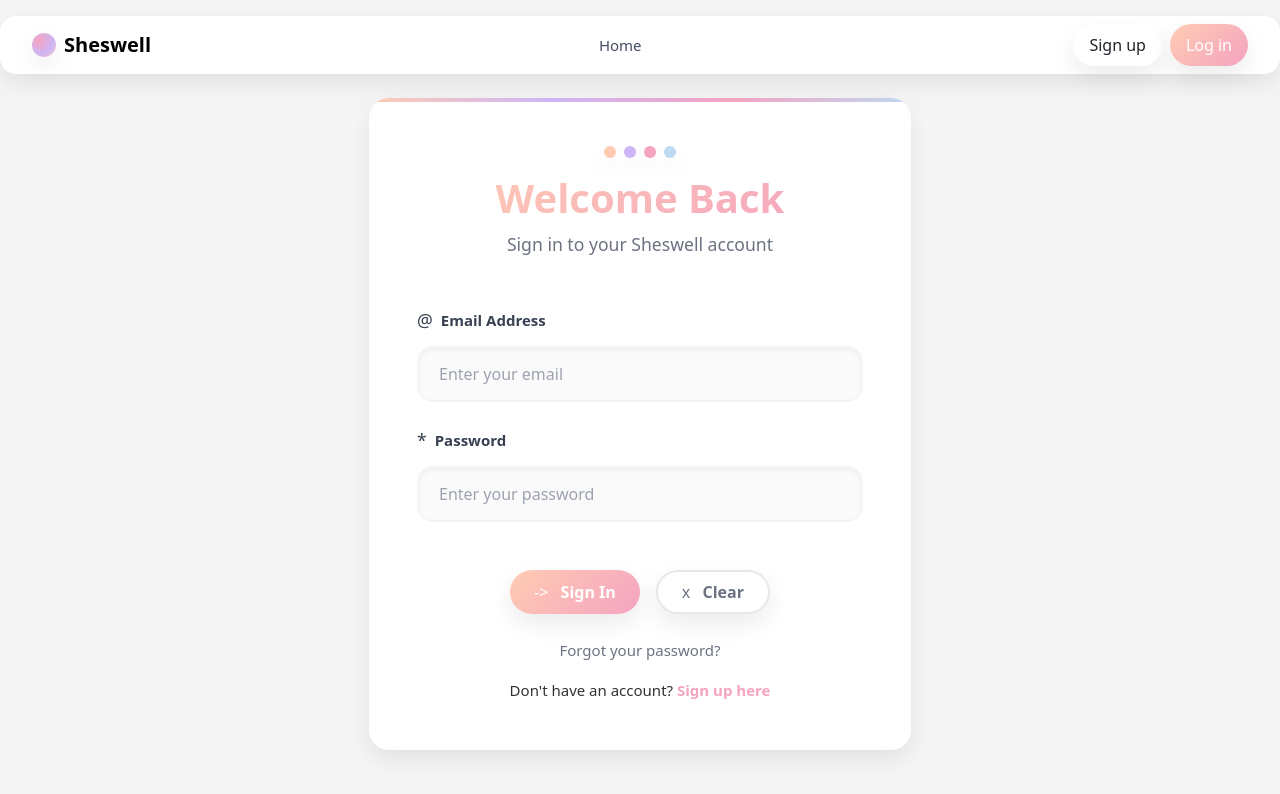
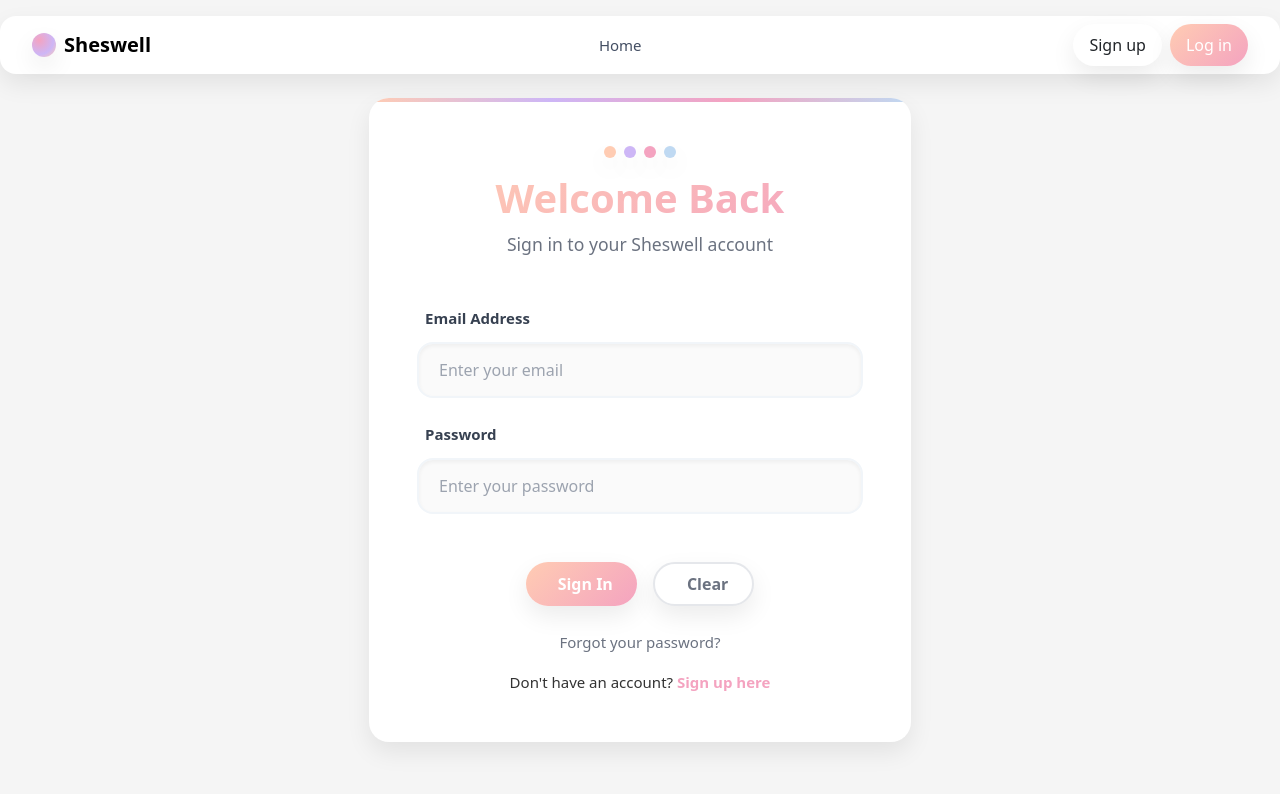
Before and after one commit to DiDi-0730/FIT5032-Sheswell, a Vue app: page /login in a window 1280 px wide. Shown: the top 794 px of the page. Built offline with nearby package versions, Linux system fonts and the light colour scheme.

Commit message:
edited the login

```diff
--- a/src/components/LoginForm.vue
+++ b/src/components/LoginForm.vue
@@ -121,7 +121,7 @@ const clearForm = () => {
             <!-- Email input -->
             <div class="mb-4">
               <label for="email" class="form-label fw-semibold">
-                <span class="label-icon">@</span> Email Address
+                <span class="label-icon"></span> Email Address
               </label>
               <input
                 type="email"
@@ -138,7 +138,7 @@ const clearForm = () => {
             <!-- Password input -->
             <div class="mb-5">
               <label for="password" class="form-label fw-semibold">
-                <span class="label-icon">*</span> Password
+                <span class="label-icon"></span> Password
               </label>
               <input
                 type="password"
@@ -155,10 +155,10 @@ const clearForm = () => {
             <!-- Action buttons -->
             <div class="d-flex gap-3 justify-content-center mb-4">
               <button type="submit" class="btn btn-cta px-4 py-2">
-                <span class="btn-icon">-></span> Sign In
+                <span class="btn-icon"></span> Sign In
               </button>
               <button type="button" class="btn btn-ghost px-4 py-2" @click="clearForm">
-                <span class="btn-icon">x</span> Clear
+                <span class="btn-icon"></span> Clear
               </button>
             </div>
 
```
